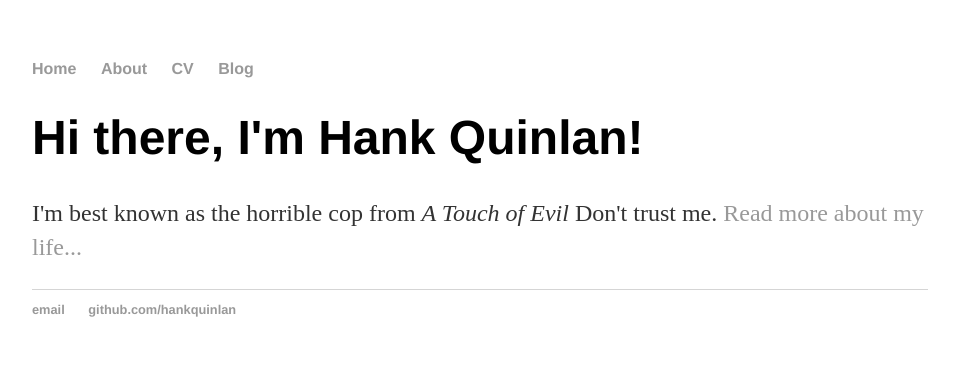
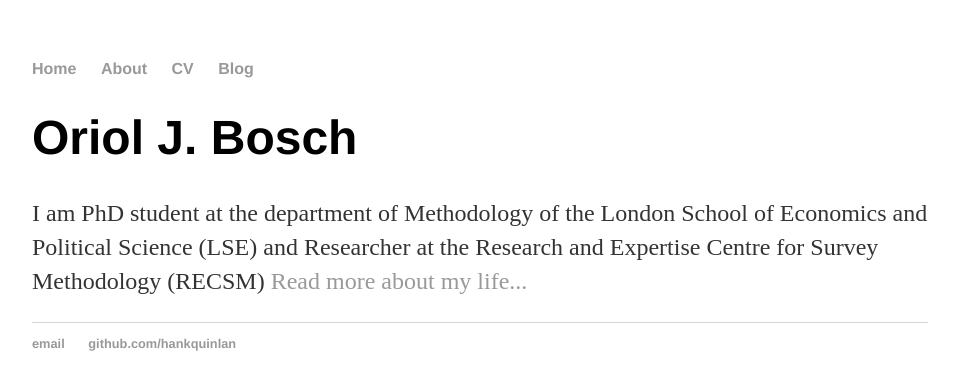
Before and after one commit to orioljbosch/orioljboschv2.github.io, a Jekyll site: the page built from index.html, in a window 1280 px wide. Shown: the top 390 px of the page, without its empty margins (160-1117 px from the left). Built offline with Jekyll 4.4.1, drawn with Linux system fonts in a browser that asks for light colours.

Commit message:
Update index.html

```diff
--- a/index.html
+++ b/index.html
@@ -1,8 +1,8 @@
 ---
 layout: default
-title: Hank Quinlan, Horrible Cop
+title: Oriol J. Bosch
 ---
 <div class="blurb">
-	<h1>Hi there, I'm Hank Quinlan!</h1>
-	<p>I'm best known as the horrible cop from <em>A Touch of Evil</em> Don't trust me. <a href="/about">Read more about my life...</a></p>
+	<h1>Oriol J. Bosch</h1>
+	<p>I am PhD student at the department of Methodology of the London School of Economics and Political Science (LSE) and Researcher at the Research and Expertise Centre for Survey Methodology (RECSM) <a href="/about">Read more about my life...</a></p>
 </div><!-- /.blurb -->
```
